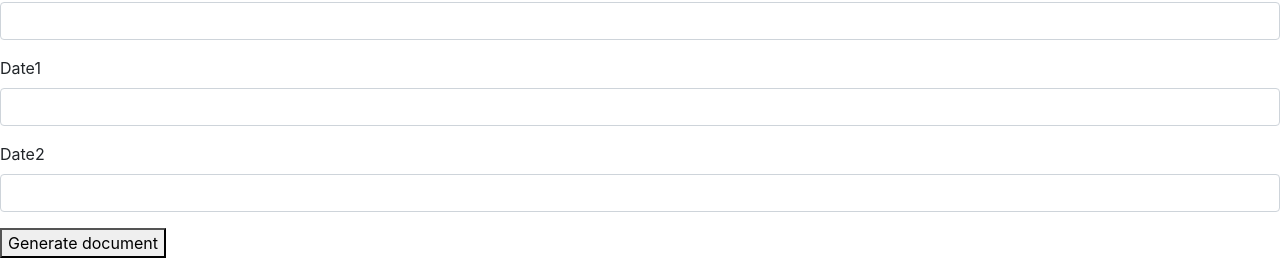
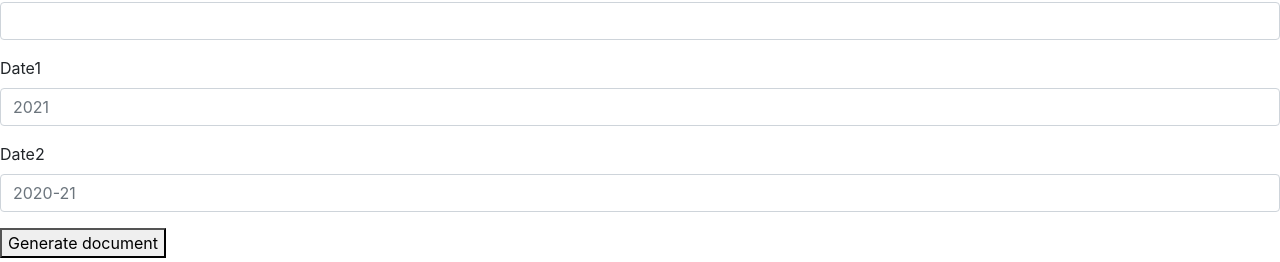
Before and after one commit to jaswanth8888/slip, a plain HTML site: page index.html in a window 1280 px wide. Shown: the part 460-722 px from the top of the page. Drawn offline with nearby package versions, Linux system fonts and the light colour scheme.

Commit message:
placeholder fix

```diff
--- a/index.html
+++ b/index.html
@@ -41,11 +41,11 @@
         </div>
         <div class="mb-3">
             <label for="date1" class="form-label">Date1</label>
-            <input type="text" class="form-control" plaeholder="2021" id="date1">
+            <input type="text" class="form-control" placeholder="2021" id="date1">
         </div>
         <div class="mb-3">
             <label for="date2" class="form-label">Date2</label>
-            <input type="text" class="form-control" plaeholder="2020-21" id="date2">
+            <input type="text" class="form-control" placeholder="2020-21" id="date2">
         </div>
 
         <!-- <div class="mb-3 form-check">
```
